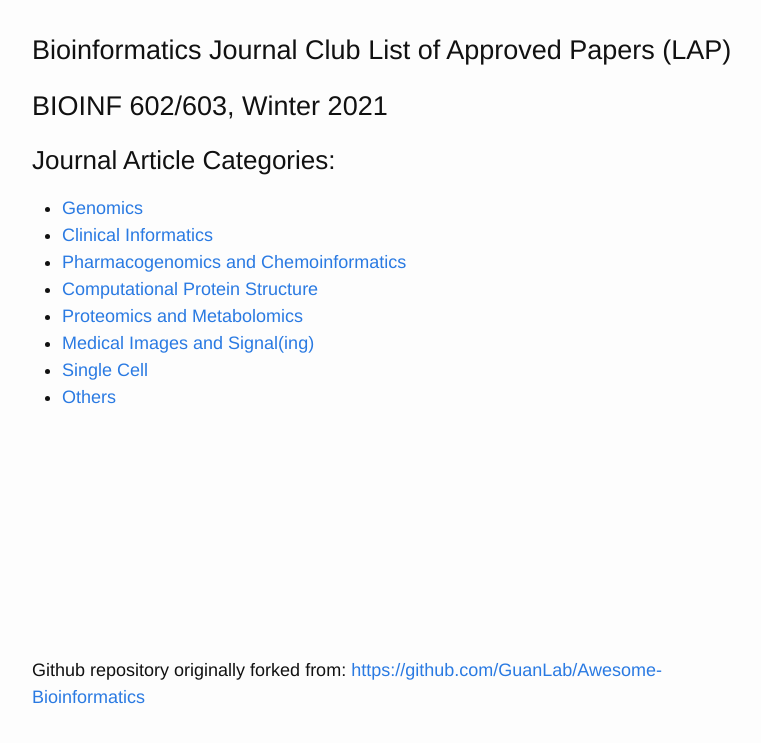
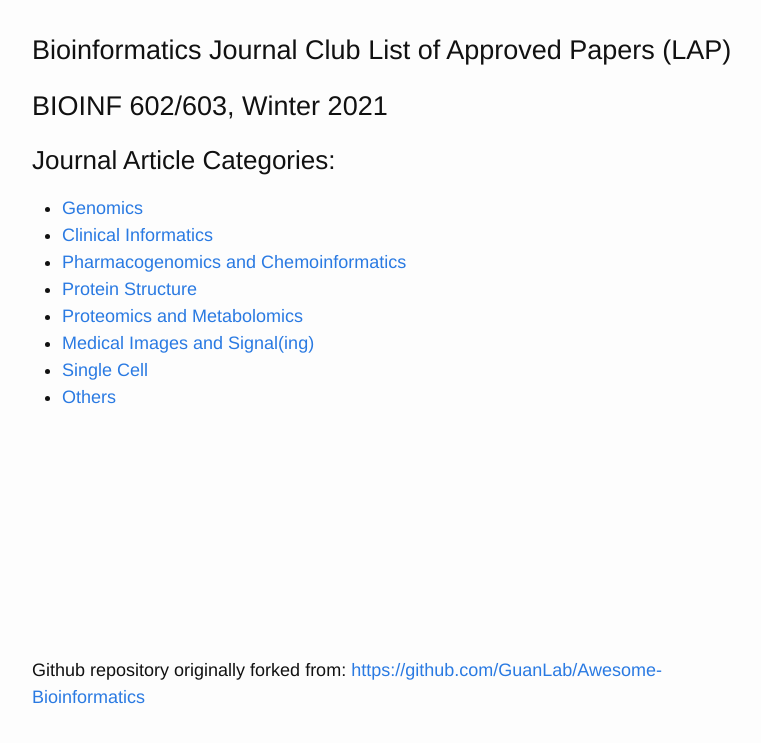
Before and after one commit to dcmb-courses/bioinf602-603, a Jekyll site: the page built from index.md, in a window 1280 px wide. Shown: the top 743 px of the page, without its empty margins (238-999 px from the left). Built offline with Jekyll 4.4.1, drawn with Linux system fonts in a browser that asks for light colours; our own code applies the rules of GitHub Pages for plain Markdown files.

Commit message:
Update index.md

```diff
--- a/index.md
+++ b/index.md
@@ -9,7 +9,7 @@ layout: page
 * [Genomics]({{site.baseurl}}/Genomics/)
 * [Clinical Informatics]({{site.baseurl}}/Clinical_Informatics/)
 * [Pharmacogenomics and Chemoinformatics]({{site.baseurl}}/Pharmacogenomics_and_Chemoinformatics/)
-* [Computational Protein Structure]({{site.baseurl}}/Computational_Protein_Structure/)
+* [Protein Structure]({{site.baseurl}}/Protein_Structure/)
 * [Proteomics and Metabolomics]({{site.baseurl}}/Proteomics_and_Metabolomics/)
 * [Medical Images and Signal(ing)]({{site.baseurl}}/Medical_Images_and_Signal/)
 * [Single Cell]({{site.baseurl}}/Single_Cell/)
```
